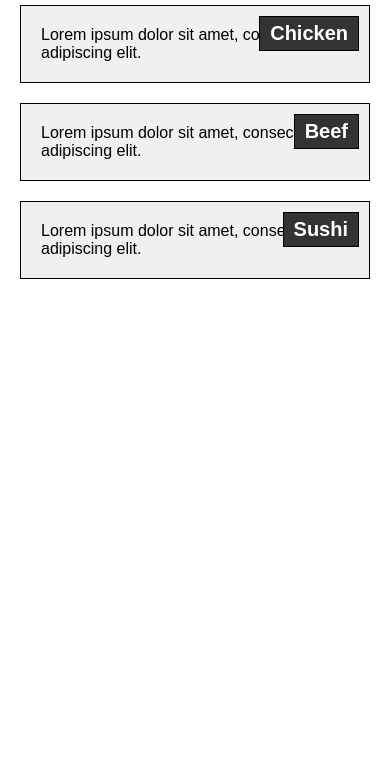
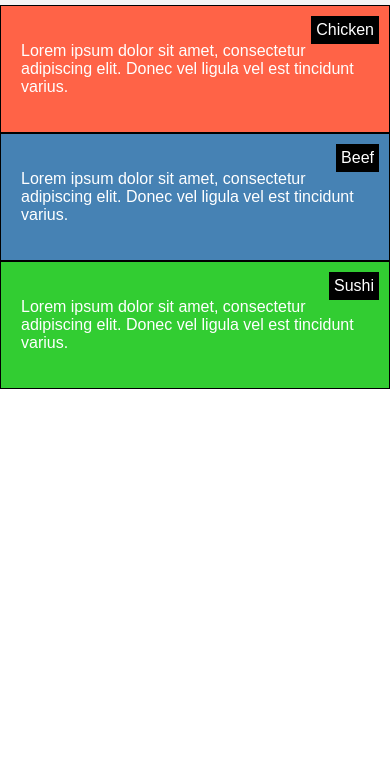
Before and after one commit to zahranawshad/module-2-solution, a plain HTML site: page index.html in a window 390 px wide. Shown: the part 72-844 px from the top of the page. Drawn offline with Linux system fonts and the light colour scheme.

Commit message:
Updated CSS styles to enhance layout and responsiveness

```diff
--- a/css/styles.css
+++ b/css/styles.css
@@ -1,74 +1,77 @@
-* {
-    box-sizing: border-box;
-    margin: 0;
-    padding: 0;
-}
 
 body {
     font-family: Arial, sans-serif;
-    margin: 20px;
+    margin: 0;
+    padding: 0;
+    box-sizing: border-box;
 }
 
 header {
+    background-color: #f4f4f4;
     text-align: center;
-    margin-bottom: 20px;
+    padding: 20px;
 }
+
+h1 {
+    margin: 0;
+}
+
+
+.container {
+    display: flex;
+    flex-wrap: wrap;
+}
+
 
 .section {
     border: 1px solid black;
     padding: 20px;
-    margin-bottom: 20px;
-    background-color: #f0f0f0;
+    box-sizing: border-box;
     position: relative;
+    color: white;
+    background-color: #333;
 }
 
-.section h2 {
+.section-1 {
+    background-color: #ff6347;
+}
+
+.section-2 {
+    background-color: #4682b4;
+}
+
+.section-3 {
+    background-color: #32cd32;
+}
+
+.title {
     position: absolute;
     top: 10px;
     right: 10px;
-    background-color: #333;
-    color: white;
-    padding: 5px 10px;
-    border: 1px solid black;
-    font-size: 1.25em;
+    background-color: #000;
+    color: #fff;
+    padding: 5px;
 }
 
-/* Desktop styles */
+
 @media (min-width: 992px) {
     .section {
-        width: 32%;
-        float: left;
-        margin-right: 2%;
-    }
-
-    .section:nth-child(3) {
-        margin-right: 0;
+        flex: 1;
+        min-width: 0;
     }
 }
 
-/* Tablet styles */
 @media (min-width: 768px) and (max-width: 991px) {
     .section {
-        width: 48%;
-        float: left;
-        margin-right: 4%;
+        flex: 1 1 48%;
     }
-
-    .section:nth-child(2) {
-        margin-right: 0;
-    }
-
-    .section:nth-child(3) {
-        width: 100%;
-        float: none;
-        margin-top: 20px;
+    .section-3 {
+        flex: 1 1 100%;
     }
 }
 
-/* Mobile styles */
 @media (max-width: 767px) {
     .section {
-        width: 100%;
-        float: none;
+        flex: 1 1 100%;
     }
 }
--- a/index.html
+++ b/index.html
@@ -8,19 +8,21 @@
 </head>
 <body>
     <header>
-        <h1>My Responsive Page</h1>
+        <h1>Responsive Layout</h1>
     </header>
-    <section class="section chicken">
-        <h2>Chicken</h2>
-        <p>Lorem ipsum dolor sit amet, consectetur adipiscing elit.</p>
-    </section>
-    <section class="section beef">
-        <h2>Beef</h2>
-        <p>Lorem ipsum dolor sit amet, consectetur adipiscing elit.</p>
-    </section>
-    <section class="section sushi">
-        <h2>Sushi</h2>
-        <p>Lorem ipsum dolor sit amet, consectetur adipiscing elit.</p>
-    </section>
+    <div class="container">
+        <section class="section section-1">
+            <div class="title">Chicken</div>
+            <p>Lorem ipsum dolor sit amet, consectetur adipiscing elit. Donec vel ligula vel est tincidunt varius.</p>
+        </section>
+        <section class="section section-2">
+            <div class="title">Beef</div>
+            <p>Lorem ipsum dolor sit amet, consectetur adipiscing elit. Donec vel ligula vel est tincidunt varius.</p>
+        </section>
+        <section class="section section-3">
+            <div class="title">Sushi</div>
+            <p>Lorem ipsum dolor sit amet, consectetur adipiscing elit. Donec vel ligula vel est tincidunt varius.</p>
+        </section>
+    </div>
 </body>
 </html>
```
